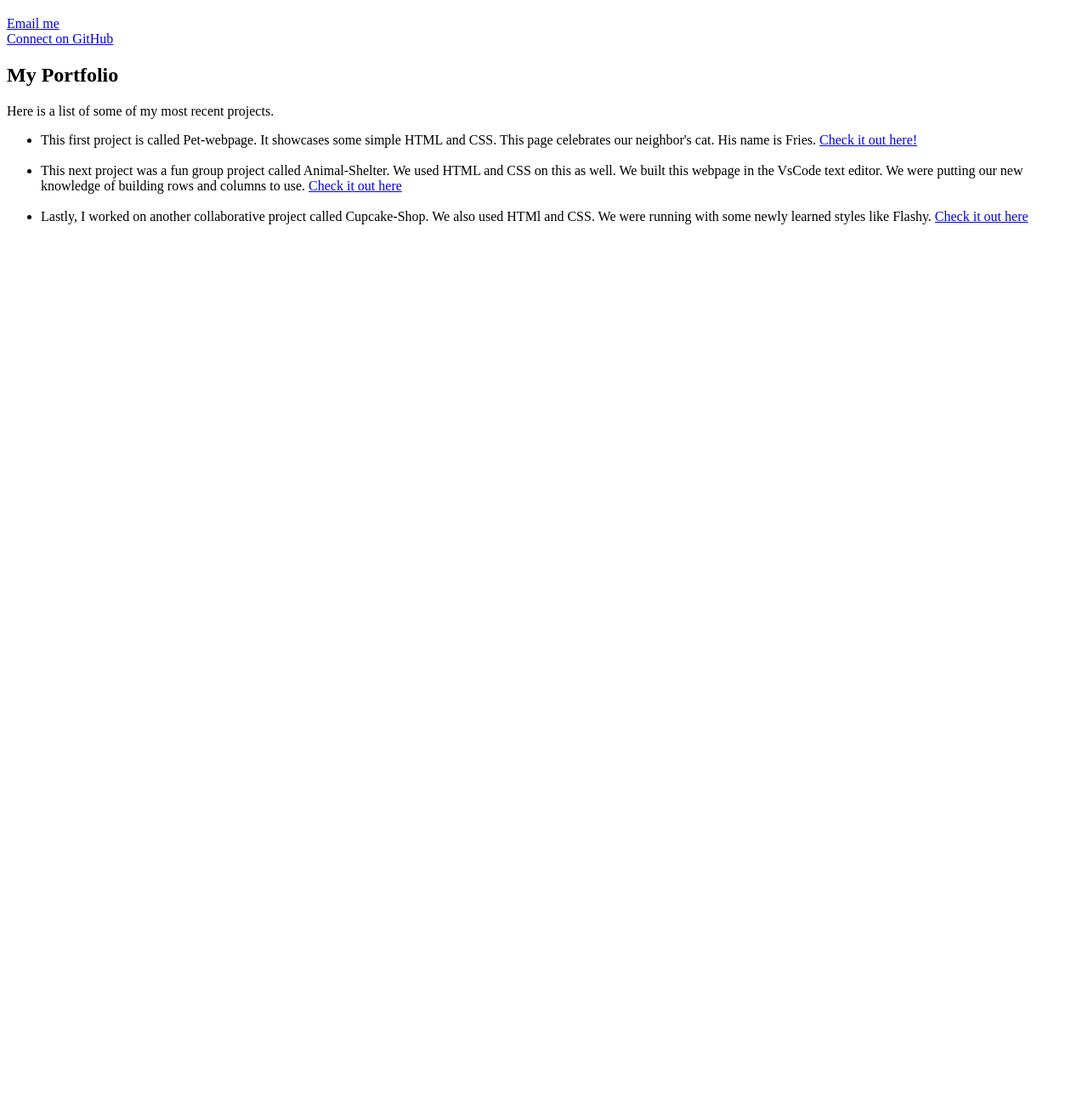
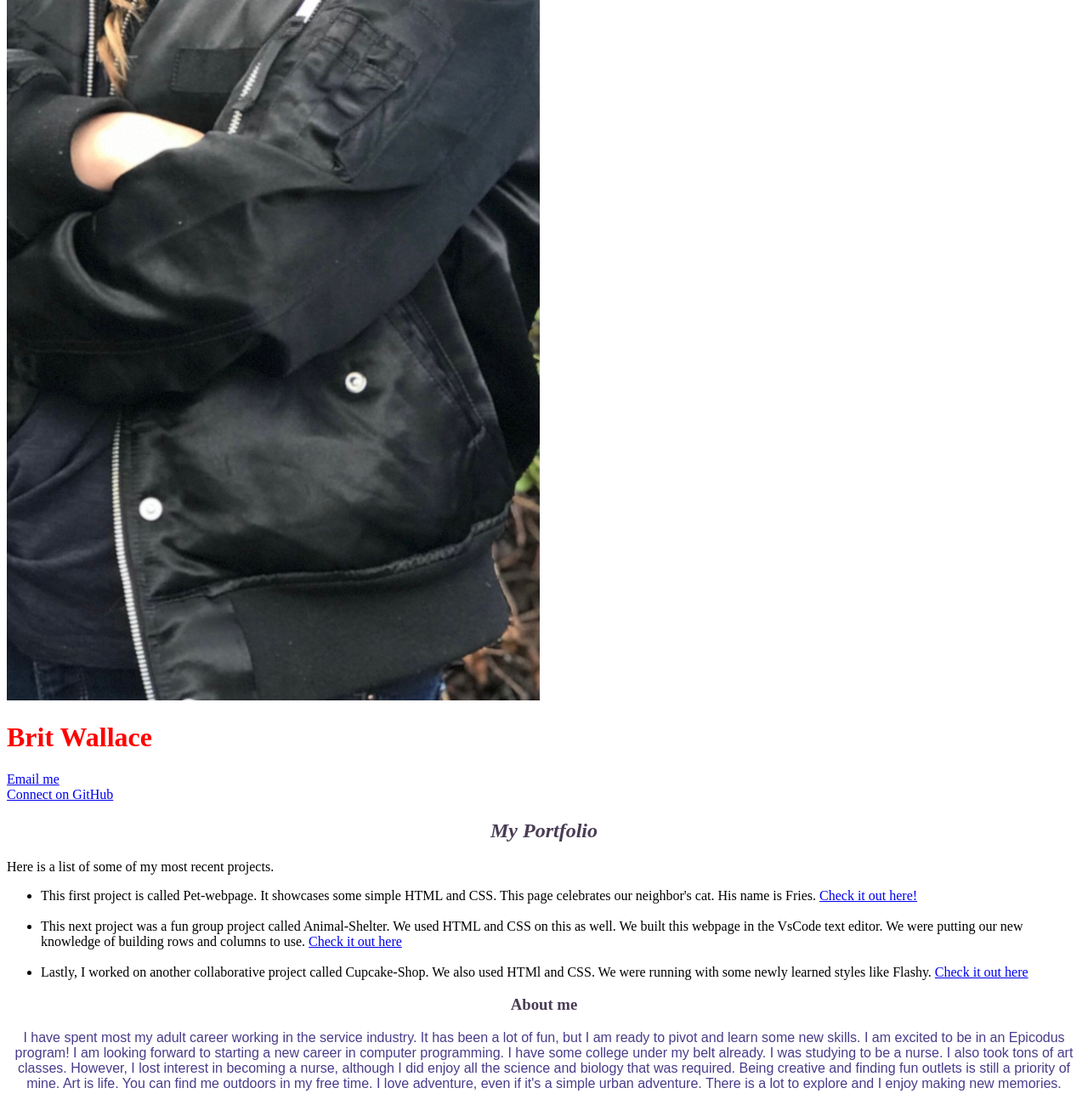
Before and after one commit to BritWallace/portfolio-, a plain HTML site: page index.html in a window 1280 px wide. Shown: the part 808-2108 px from the top of the page at 85% size. Before the commit the page ends 1088 px from the top, so only its background shows below. Drawn offline with Linux system fonts and the light colour scheme.

Commit message:
Added some css styles and colors

```diff
--- a/index.html
+++ b/index.html
@@ -2,7 +2,7 @@
 <html lang="en US">
 <head> </head>
   <link href="styles.css" rel="stylesheet" type="text/css">
-  <img src= "me.jpeg" alt="me">
+  <img src= "me3.jpg" alt="me">
   <title>My Portfolio</title>
 </head>
 <body>
@@ -30,6 +30,17 @@
         <a href="https://github.com/BritWallace/cupcake-shop.git">Check it out here</a>
       </li>
     </ul>
+    <div>
+      <h3> <span>About me</span> </h3>
+      <p>
+      I have spent most my adult career working in the service industry. It has been a lot of fun, but I am ready to pivot and learn some new skills.  I am excited to be in an Epicodus program! I am looking forward to starting a new career in computer programming. I have some college under my belt already.  I was studying to be a nurse. I also took tons of art classes. However, I lost interest in becoming a nurse, although I did enjoy all the science and biology that was required. Being creative and finding fun outlets is still a priority of mine.  Art is life.  You can find me outdoors in my free time.  I love adventure, even if it's a simple urban adventure. There is a lot to explore and I enjoy making new memories.
+
+
+
+      </p>
+
+
+    </div>
 
 
 
--- a/styles.css
+++ b/styles.css
@@ -0,0 +1,22 @@
+h1 {
+  color:red
+}
+
+h2 {
+  font-style: italic;
+  text-align: center;
+  color: rgb(73 60 85);
+
+
+}
+
+p {
+  text-align: center;
+  font-family: sans-serif;
+  color:darkslateblue
+}
+
+h3 {
+  text-align: center;
+  color: rgb(73 60 85);
+}
```
Also changed, not shown: me3.jpg (added).
